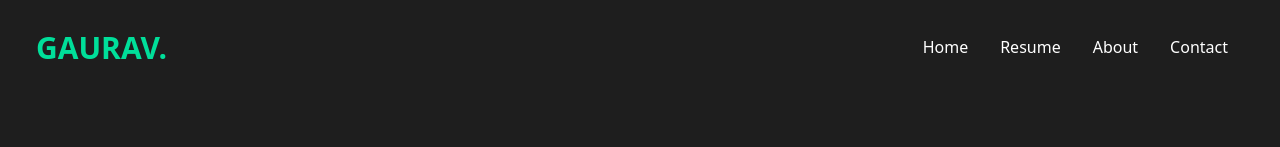
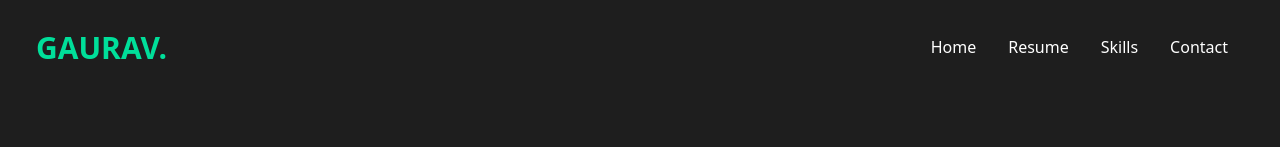
Before and after one commit to i-m-Gaurav/Portfolio, a Next.js app: page / in a window 1280 px wide. Shown: the top 147 px of the page. Built offline with nearby package versions, Linux system fonts and the light colour scheme.

Commit message:
Update Navbar.js
Fixed z index of side navbar

```diff
--- a/src/app/components/Navbar.js
+++ b/src/app/components/Navbar.js
@@ -47,7 +47,7 @@ const Navbar = () => {
             duration={500}
             offset={-70}
           >
-            About
+            Skills
           </ScrollLink>
         </li>
         <li className="p-4 inline-block border-b-2 border-transparent hover:border-[#00df9a] transition duration-300 ease-in-out">
@@ -68,7 +68,7 @@ const Navbar = () => {
       <div
         className={
           !nav
-            ? "left-0 top-0 fixed w-[60%] h-[1000px] border-r border-r-gray-900 bg-[#0003009e] backdrop-blur ease-in-out duration-500"
+            ? "left-0 top-0 fixed w-[60%] h-[1000px] border-r border-r-gray-900 bg-[#0003009e] z-50 backdrop-blur ease-in-out duration-500"
             : "left-[-100%] top-0 fixed w-[60%] h-full border-r border-r-gray-900 bg-[#000300] ease-in-out duration-500"
         }
       >
@@ -84,7 +84,7 @@ const Navbar = () => {
           </li>
           <li className="p-4 border-b border-b-gray-700">
             <ScrollLink to="about" smooth={true} duration={500} offset={-70}>
-              About
+              Skills
             </ScrollLink>
           </li>
           <li className="p-4">
```
